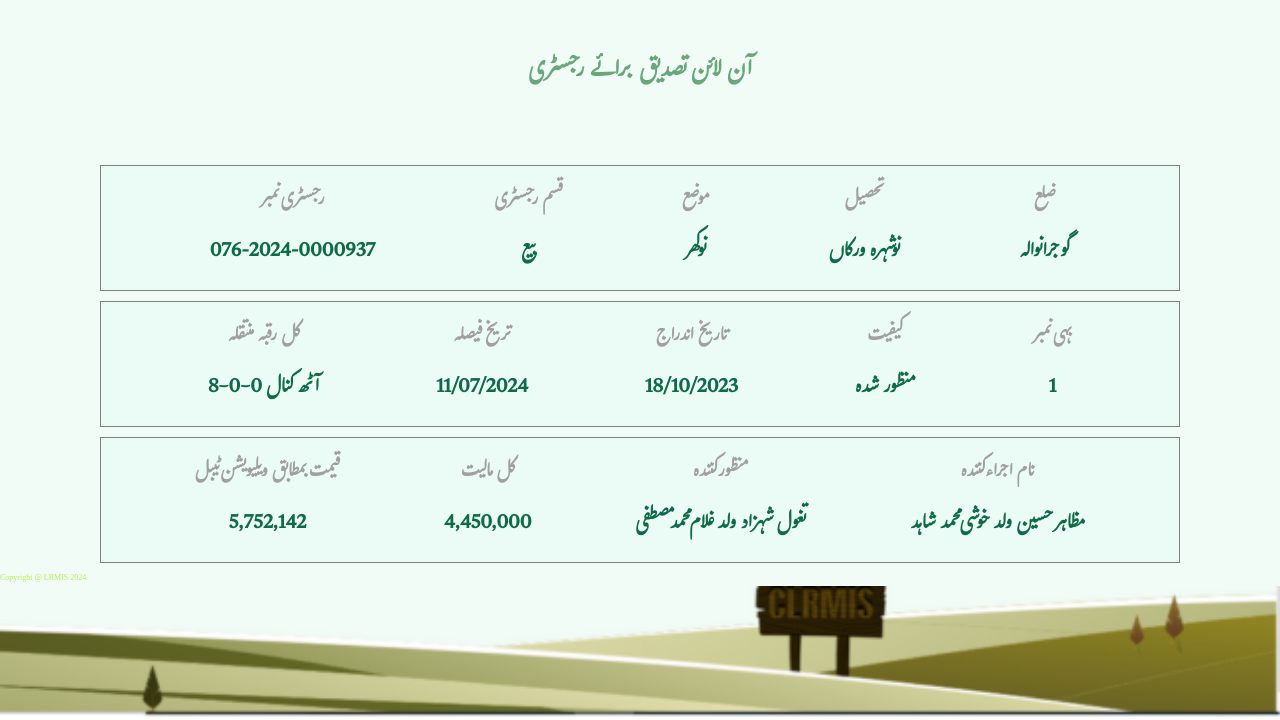
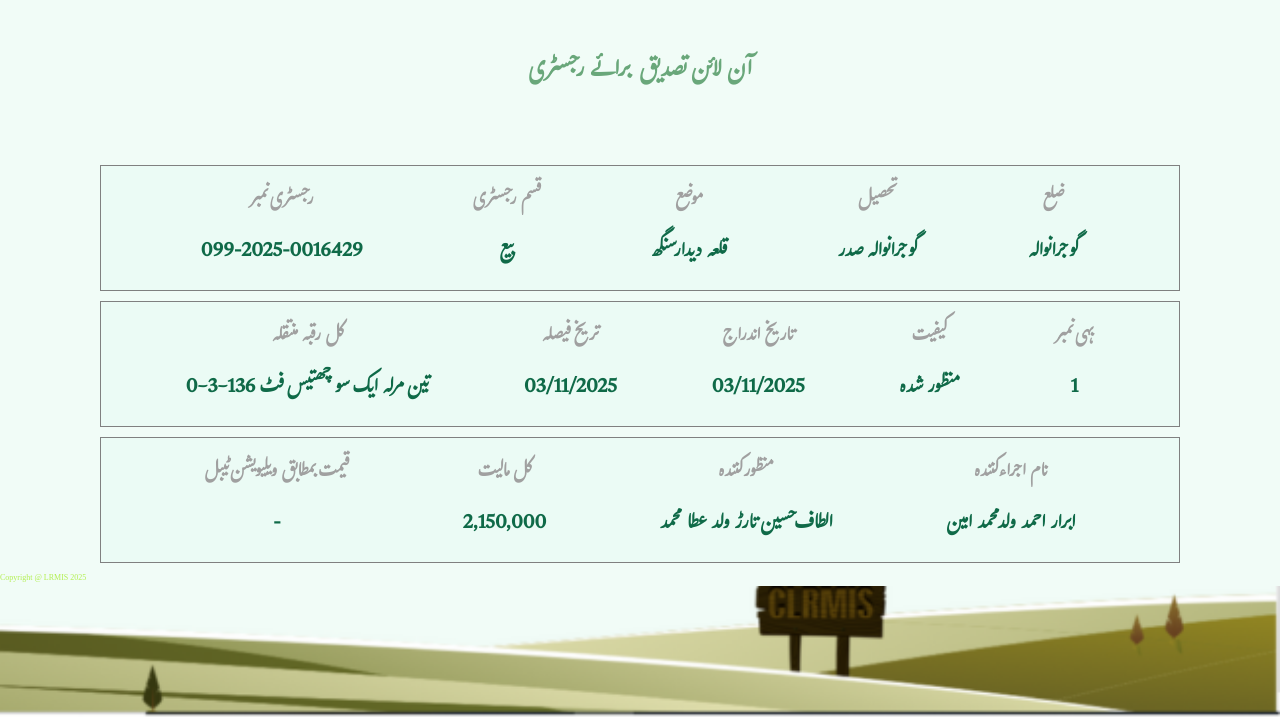
Before and after one commit to punjabzameen/https-onlinefard.punjab-zameen.gov.pk-RegistryVerification-data-HZVAQeF2tYkBMjnuyQikZChGuPYgHI-2p1, a plain HTML site: page index.html in a window 1280 px wide. Shown: the part 80-800 px from the top of the page. Drawn offline with Linux system fonts and the light colour scheme.

Commit message:
Update index.html

```diff
--- a/index.html
+++ b/index.html
@@ -32,7 +32,7 @@
             <div class="item text1">
                 <h3>رجسٹری نمبر
                 </h3>
-                <p>076-2024-0000937
+                <p>099-2025-0016429
                 </p>
             </div>
             <div class="item text2"><h3>قسم رجسٹری
@@ -42,13 +42,13 @@
             <div class="item text3">
                 <h3>موضع
                 </h3>
-                <p>نوکھر
+                <p>قلعہ دیدار سنگھ
                 </p>
             </div>
             <div class="item text4">
                 <h3>تحصیل
                 </h3>
-                <p>نوشہرہ ورکاں
+                <p>گوجرانوالہ صدر
                 </p>
             </div>
             <div class="item text5">
@@ -63,18 +63,18 @@
             <div class="item text1">
                 <h3>کل رقبہ منتقلہ
                 </h3>
-                <p>8-0-0 آٹھ کنال
+                <p>0-3-136 تین مرلہ ایک سو چھتیس فٹ
                 </p>
             </div>
             <div class="item text2"><h3>تریخ فیصلہ
 
             </h3>
-            <p>11/07/2024
+            <p>03/11/2025
             </p></div>
             <div class="item text3">
                 <h3>تاریخ اندراج
                 </h3>
-                <p>18/10/2023
+                <p>03/11/2025
                 </p>
             </div>
             <div class="item text4">
@@ -95,23 +95,23 @@
             <div class="item text1">
                 <h3>قیمت بمطابق ویلیویشن ٹیبل
                 </h3>
-                <p>5,752,142
+                <p>-
                 </p>
             </div>
             <div class="item text2"><h3>کل مالیت
             </h3>
-            <p>4,450,000
+            <p>2,150,000
             </p></div>
             <div class="item text3">
                 <h3>منظور کنندہ
                 </h3>
-                <p>تغول شہزاد ولد غلام محمد مصطفی
+                <p>الطاف حسین تارڑ ولد عطا محمد
                 </p>
             </div>
             <div class="item text4">
                 <h3>نام اجراء کنندہ
                 </h3>
-                <p>مظاہر حسین ولد خوشی محمد شاہد
+                <p>ابرار احمد ولد محمد امین
                 </p>
             </div>
 
@@ -120,11 +120,12 @@
     </section>
     <!-- ----------------- Inage section------------------ -->
      <div class="bottom_img">
-        Copyright @ LRMIS 2024
+        Copyright @ LRMIS 2025
 
      </div>
      <!-- <div class="main">
     </div> -->
 
 </body>
+
 </html>
```
